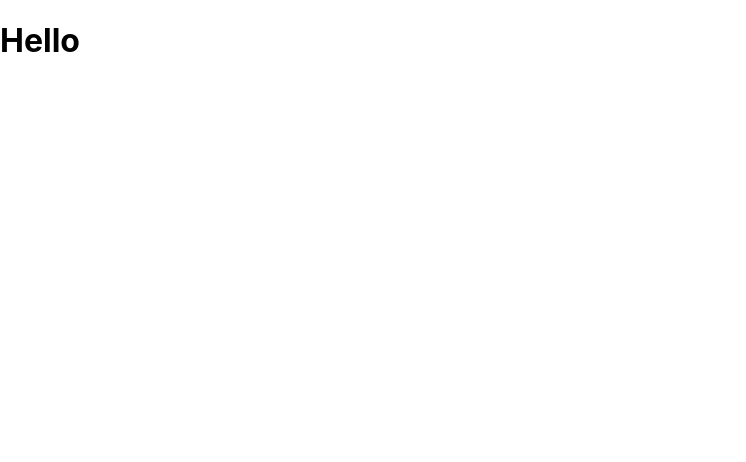
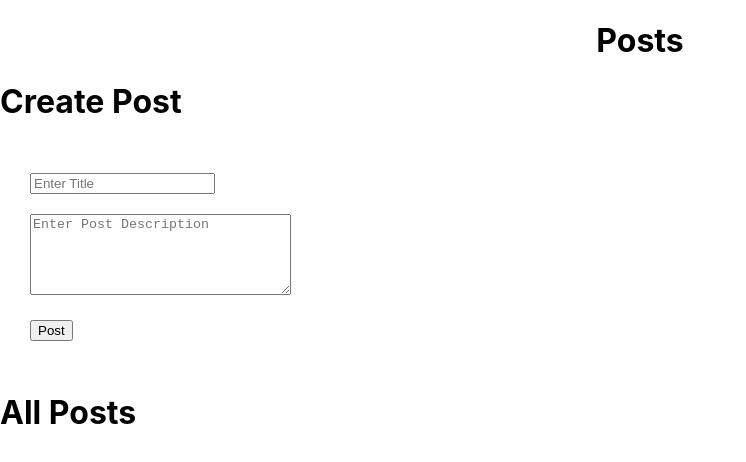
Before and after one commit to rishabhshairy/crud-redux, a React (Create React App) app: page / in a window 1280 px wide. Shown: the top 462 px of the page, without its empty margins (0-746 px from the left). Built offline with nearby package versions, Linux system fonts and the light colour scheme.

Commit message:
Added Components with Basic UI

```diff
--- /dev/null
+++ b/src/App.css
@@ -0,0 +1,6 @@
+.title {
+    text-align: center;
+}
+form {
+    padding: 30px;
+}
--- a/src/App.js
+++ b/src/App.js
@@ -1,5 +1,15 @@
+import AllPost from "./component/AllPost";
+import PostForm from "./component/PostForm";
+import "./App.css";
+
 function App() {
-  return (<div><h1>Hello</h1></div>);
+  return (
+    <div className="App">
+      <h1 className="title">Posts</h1>
+      <PostForm></PostForm>
+      <AllPost></AllPost>
+    </div>
+  );
 }
 
 export default App;
--- /dev/null
+++ b/src/component/AllPost.js
@@ -0,0 +1,9 @@
+import React from "react";
+
+export default function AllPost() {
+  return( <div>
+      <h1>
+          All Posts
+      </h1>
+  </div>);
+}
--- /dev/null
+++ b/src/component/PostForm.js
@@ -0,0 +1,18 @@
+import React from 'react'
+import '../App.css'
+export default function PostForm() {
+    return (
+        <div>
+            <h1>Create Post</h1>
+            <form>
+                <input type="text" placeholder="Enter Title"></input>
+                <br></br>
+                <br></br>
+                <textarea rows="5" cols="30" placeholder="Enter Post Description"></textarea>
+                <br></br>
+                <br></br>
+                <button type="submit">Post</button>
+            </form>
+        </div>
+    )
+}
--- a/src/index.js
+++ b/src/index.js
@@ -1,7 +1,7 @@
 import React from 'react';
 import ReactDOM from 'react-dom';
+import App from './App';
 import './index.css';
-import App from './App';
 import reportWebVitals from './reportWebVitals';
 
 ReactDOM.render(
```
